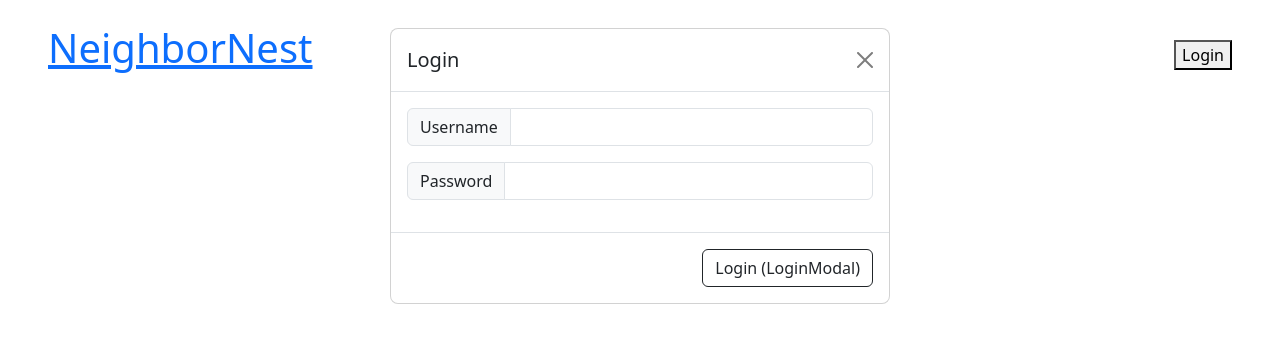
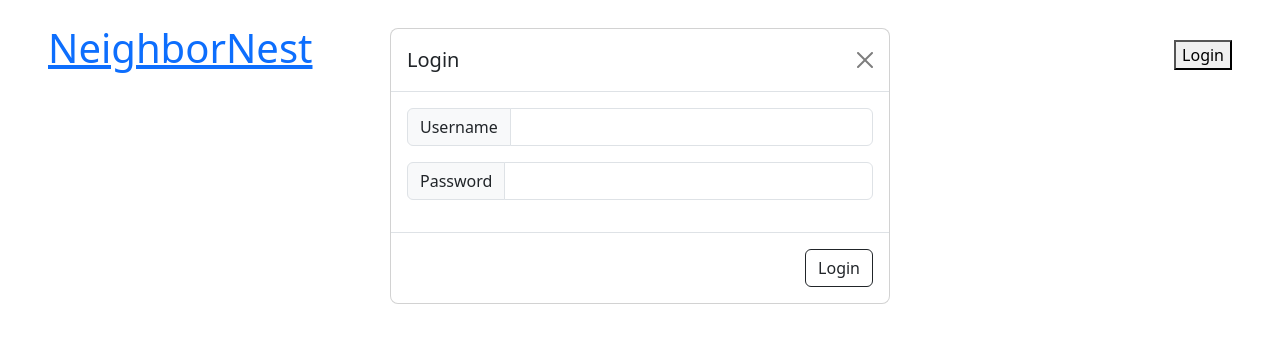
Before and after one commit to evgfed1/neighbornest-ui, a Vue app: page / in a window 1280 px wide. Both pictures are taken after a click on the button "Login". Shown: the top 342 px of the page. Built offline with nearby package versions, Linux system fonts and the light colour scheme.

Commit message:
improved button names

```diff
--- a/src/components/modal/LoginModal.vue
+++ b/src/components/modal/LoginModal.vue
@@ -17,7 +17,7 @@
       </div>
     </template>
     <template #footer>
-      <button @keyup.enter="login" @click="login" type="submit" class="btn btn-outline-dark">Login (LoginModal)</button>
+      <button @keyup.enter="login" @click="login" type="submit" class="btn btn-outline-dark">Login</button>
     </template>
   </Modal>
 </template>
```
